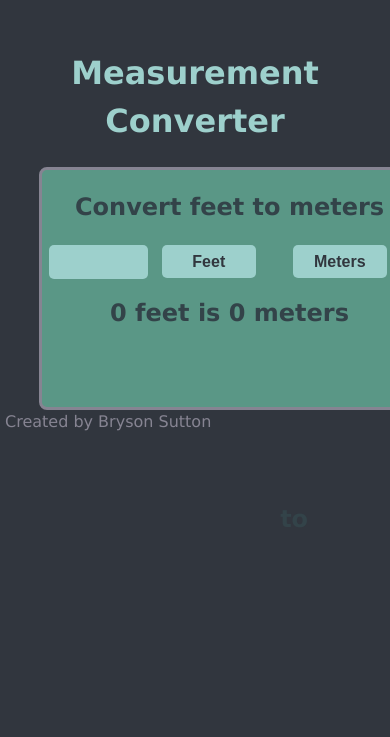
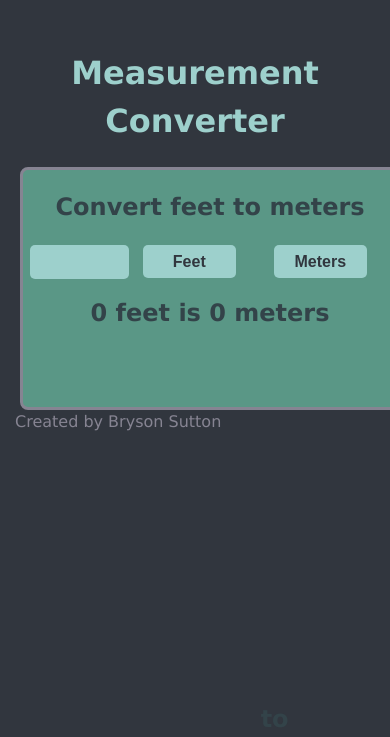
Before and after one commit to BSutton17/Measurement-Converter, a React (Vite) app: page / in a window 390 px wide. Shown: the part 191-928 px from the top of the page. Before the commit the page ends 844 px from the top, so only its background shows below. Built offline with nearby package versions, Linux system fonts and the light colour scheme.

Commit message:
Update index.css

```diff
--- a/src/index.css
+++ b/src/index.css
@@ -12,11 +12,11 @@
     width:375px;
     height: 100%;
     position: relative;
-    left: 10%;
+    left: 5%;
   }
   #place{
     position: relative;
-    top: 150px;
+    top: 350px;
     left: 63.5%;
     z-index: 0;
     max-width: fit-content
@@ -24,4 +24,9 @@
   select{
     width: 80%;
   }
+  footer{
+  position: relative;
+  bottom: 0;
+  left: 15px;
 }
+}
```
